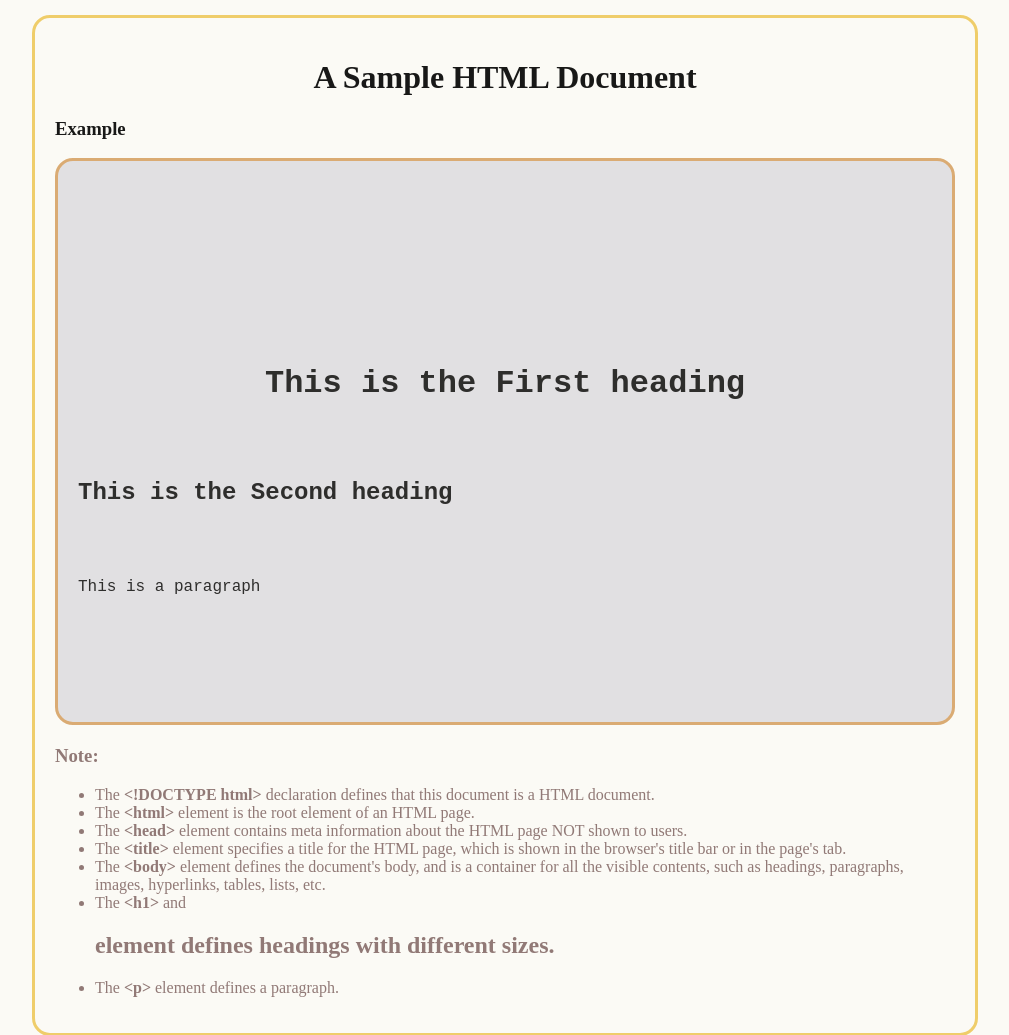
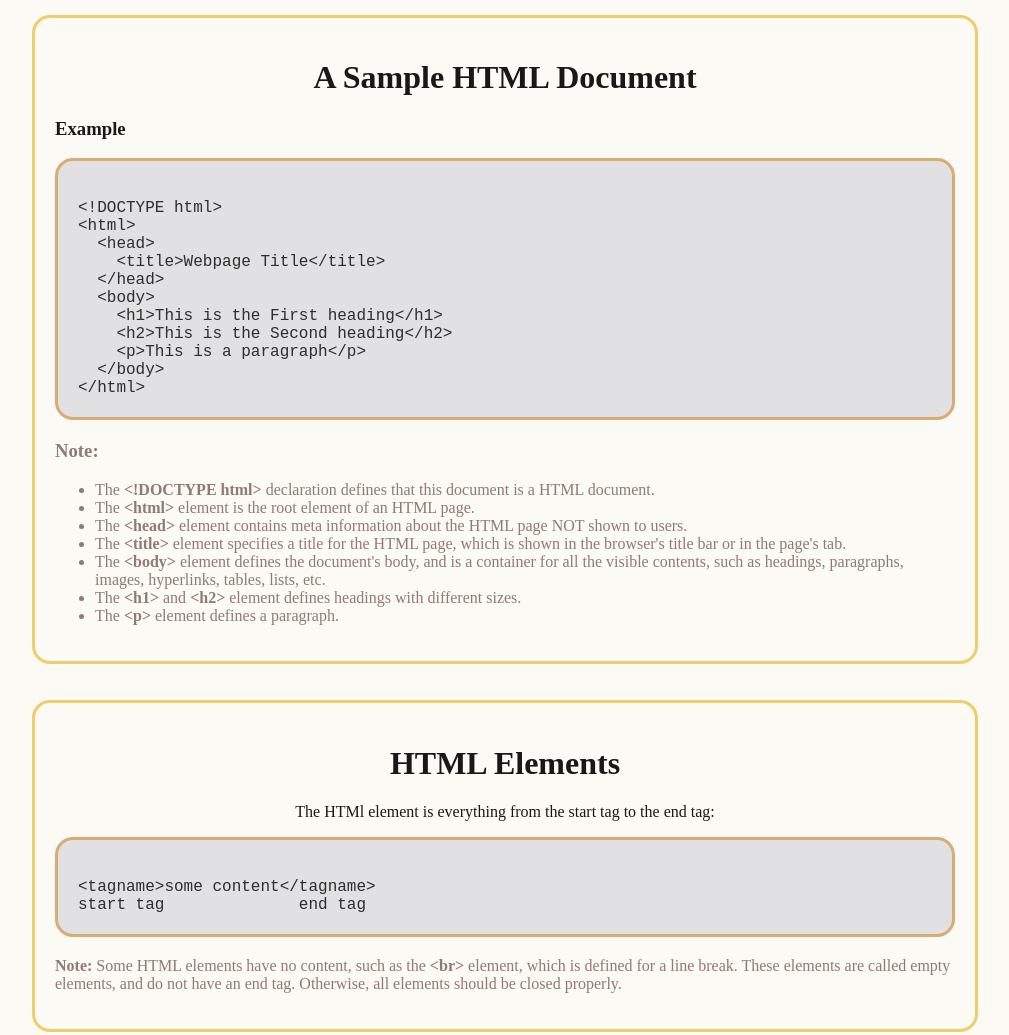
Before and after one commit to lyndent17-source/Let-sPassB20, a Flask app: page /html-review in a window 1280 px wide. Shown: the part 277-1312 px from the top of the page, without its empty margins (135-1144 px from the left). Run offline with Flask 3, Linux system fonts and the light colour scheme; the visitor is signed in with stand-in values (Sample User, id 1).

Commit message:
Modify html_review.html

```diff
--- a/templates/html_review.html
+++ b/templates/html_review.html
@@ -75,25 +75,23 @@
     <div class="section-box">
     <h1>A Sample HTML Document</h1>
     <h3>Example</h3>
+
       <div class="subsection-box">
-<pre>
-  <code>
+<pre><code>
+&lt;!DOCTYPE html&gt;
+&lt;html&gt;
+  &lt;head&gt;
+    &lt;title&gt;Webpage Title&lt;/title&gt;
+  &lt;/head&gt;
+  &lt;body&gt;
+    &lt;h1&gt;This is the First heading&lt;/h1&gt;
+    &lt;h2&gt;This is the Second heading&lt;/h2&gt;
+    &lt;p&gt;This is a paragraph&lt;/p&gt;
+  &lt;/body&gt;
+&lt;/html&gt;
+</code></pre>
+</div>
 
-  <!DOCTYPE html>
-  <html>
-    <head>
-      <title>Webpage Title</title>
-    </head>
-    <body>
-      <h1>This is the First heading</h1>
-      <h2>This is the Second heading</h2>
-      <p>This is a paragraph</p>
-    </body>
-  </html>
-
-  </code>
-</pre>
-      </div>
     <h3 style="color: #866C69;">Note:</h3>
       <ul style="color: #866C69;">
         <li>The <b>&lt;!DOCTYPE html&gt;</b> declaration defines that this document is a HTML document.</li>
@@ -101,7 +99,7 @@
         <li>The <b>&lt;head&gt;</b> element contains meta information about the HTML page NOT shown to users.</li>
         <li>The <b>&lt;title&gt;</b> element specifies a title for the HTML page, which is shown in the browser's title bar or in the page's tab.</li>
         <li>The <b>&lt;body&gt;</b> element defines the document's body, and is a container for all the visible contents, such as headings, paragraphs, images, hyperlinks, tables, lists, etc.</li>
-	<li>The <b>&lt;h1&gt;</b> and <b><h2></b> element defines headings with different sizes.</li>
+	<li>The <b>&lt;h1&gt;</b> and <b>&lt;h2&gt;</b> element defines headings with different sizes.</li>
 	<li>The <b>&lt;p&gt;</b> element defines a paragraph.</li>
       </ul>
     </div>
@@ -109,15 +107,15 @@
     <div class="section-box">
     <h1>HTML Elements</h1>
     <p style="text-align: center;">The HTMl element is everything from the start tag to the end tag:</p>
-      <div class="subsection-box">
-<pre>
-  <code>
-    <tagname(start tag)>some content</tagname(end tag)>
-  </code>
-</pre>
+
+    <div class="subsection-box">
+<pre><code>
+&lt;tagname&gt;some content&lt;/tagname&gt;
+start tag              end tag
+</code></pre>
       </div>
-    <p style="color: #866C69;"><b>Note:</b> Some HTML elements have no content, such as the <br> element, which is defined for line break. These elements are called empty elements, and do not have an end tag. Otherwise, all elements should be closed properly.</p>
-    </div>
+
+<p style="color: #866C69;"><b>Note:</b> Some HTML elements have no content, such as the <b>&lt;br&gt;</b> element, which is defined for a line break. These elements are called empty elements, and do not have an end tag. Otherwise, all elements should be closed properly.</p>    </div>
 
     <div class="section-box">
     <h1>Web Browsers</h1>
@@ -133,46 +131,39 @@
     <p style="text-align: center;">They are always specified in the <b>start tag</b> and come in name/value pairs like: <b>name="value"</b>.</p>
 
     <h2>1. The href Attribute</h2>
-    <p>The <b><a></b> tag defines a hyperlink. The <b><href></b> attribute specifies the URL of the page the link goes to.</p>
+<p>The <b>&lt;a&gt;</b> tag defines a hyperlink. The <b>href</b> attribute specifies the URL of the page the link goes to.</p>    <h3>Example</h3>
+      <div class="subsection-box">
+<pre><code>
+&lt;a href="https://www.google.com"&gt;Visit Google&lt;/a&gt;
+</code></pre>
+      </div>
+
+    <h2>2. The src Attribute</h2>
+    <p>The <b>&lt;img&gt;</b> tag is used to embed an image in an HTML page. The <b>src</b> attribute specifies the path to the image to be displayed:</p>
+    <h3>Example</h3>
+      <div class="subsection-box">
+&lt;img src="sample_img.jpg"&gt;
+      </div>
+    <p style="color: #866C69;"><b>Note:</b>Links to an image that is hosted within the website uses <b>Relative URL</b>, while links to an external image that is hosted on another website uses <b>Absolute URL</b>.</p>
+
+    <h2>3. The width and height Attribute</h2>
+    <p>The <b>&lt;img&gt;</b> tag also contain the <b>width</b> and <b>height</b> attributes, which specify the width and height of the image (in pixels):</p>
     <h3>Example</h3>
       <div class="subsection-box">
 <pre>
   <code>
-<a href="https://www.google.com">Visit Google</a>
-  </code>
-</pre>
-      </div>
-
-    <h2>2. The src Attribute</h2>
-    <p>The <b><img></b> tag is used to embed an image in an HTML page. The <b>src</b> attribute specifies the path to the image to be displayed:</p>
-    <h3>Example</h3>
-      <div class="subsection-box">
-<pre>
-  <code>
-<img src="sample_img.jpg">
-  </code>
-</pre>
-      </div>
-    <p style="color: #866C69;"><b>Note:</b>Links to an image that is hosted within the website uses <b>Relative URL</b>, while links to an external image that is hosted on another website uses <b>Absolute URL</b>.</p>
-
-    <h2>3. The width and height Attribute</h2>
-    <p>The <b><img></b> tag also contain the <b>width</b> and <b>height</b> attributes, which specify the width and height of the image (in pixels):</p>
-    <h3>Example</h3>
-      <div class="subsection-box">
-<pre>
-  <code>
-<img src="sample_img.jpg" width="500px" height="600px">
+&lt;img src="sample_img.jpg" width="500px" height="600px"&gt;
   </code>
 </pre>
       </div>
 
     <h2>4. The alt Attribute</h2>
-    <p>The required <b>alt</b> attribute for the <b><img></b> tag specifies an alternate text for an image, if the image for some reason cannot be displayed. This can be due to a slow connection, or an error in the <b>src&</b> attribute, or if the user uses a screen reader.</p>
+    <p>The required <b>alt</b> attribute for the <b>&lt;img&gt;</b> tag specifies an alternate text for an image, if the image for some reason cannot be displayed. This can be due to a slow connection, or an error in the <b>src</b> attribute, or if the user uses a screen reader.</p>
     <h3>Example</h3>
       <div class="subsection-box">
 <pre>
   <code>
-      <img src="sample_img.jpg" alt="this is a sample image">
+      &lt;img src="sample_img.jpg" alt="this is a sample image"&gt;
   </code>
 </pre>
       </div>
@@ -181,27 +172,22 @@
     <p>The <b>style</b> attribute is used to add styles to an element, such as color, font, size, and more.</p>
     <h3>Example</h3>
       <div class="subsection-box">
-<pre>
-  <code>
-<p style="color: red;">This is a red paragraph.</p>
-  </code>
-</pre>
+<pre><code>
+&lt;p style="color: red;"&gt;This is a red paragraph.&lt;/p&gt;
+</code></pre>
       </div>
 
     <h2>6. The lang Attribute</h2>
-    <p>The <b>lang</b> attribute should always be included inside the <html> tag, to declare the language of the Web page. This is meant to assist search engines and browsers.</p>
-    <h3>Example</h3>
+<p>The <b>lang</b> attribute should always be included inside the <b>&lt;html&gt;</b> tag, to declare the language of the web page. This is meant to assist search engines and browsers.</p>    <h3>Example</h3>
       <div class="subsection-box">
-<pre>
-  <code>
-<!DOCTYPE html>
-  <html lang="en">
-    <body>
-      ...
-    </body>
-  </html>
-  </code>
-</pre>
+<pre><code>
+&lt;!DOCTYPE html&gt;
+&lt;html lang="en"&gt;
+  &lt;body&gt;
+    ...
+  &lt;/body&gt;
+&lt;/html&gt;
+</code></pre>
       </div>
     </div>
 
```
